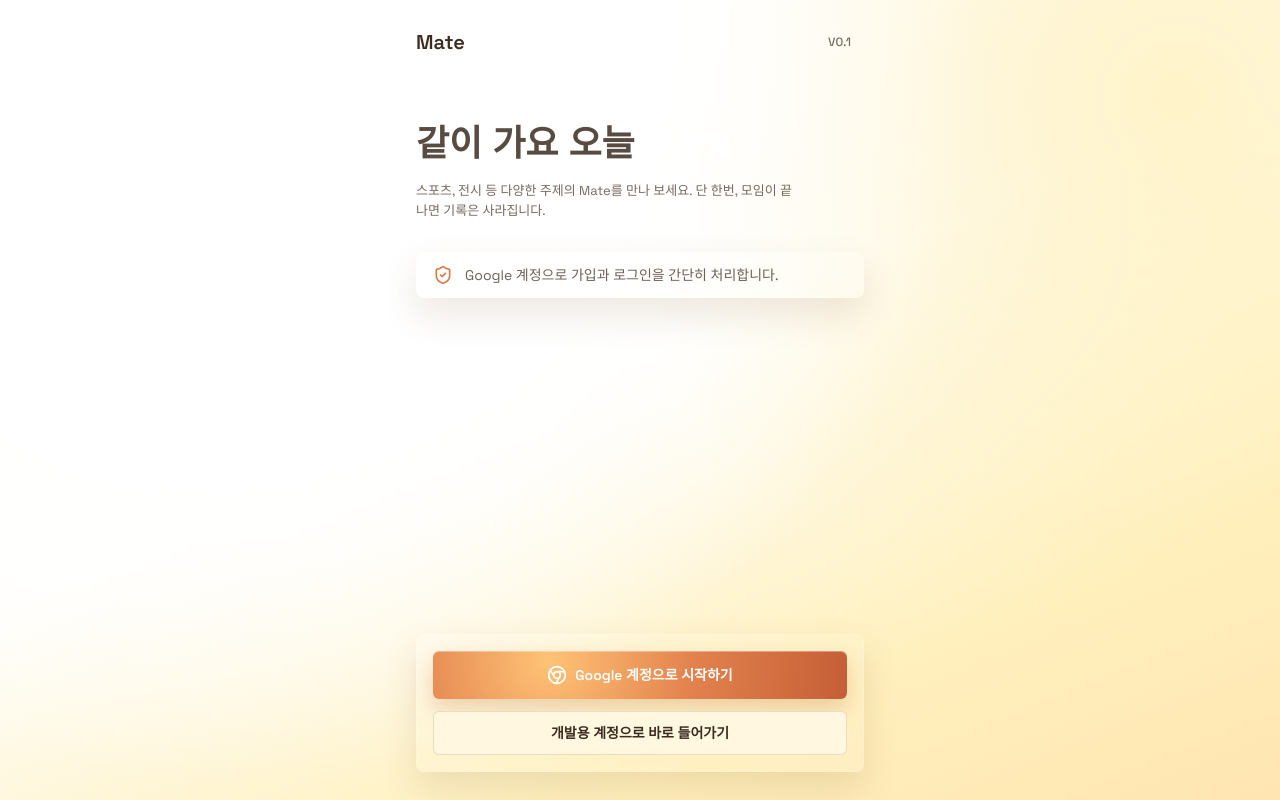
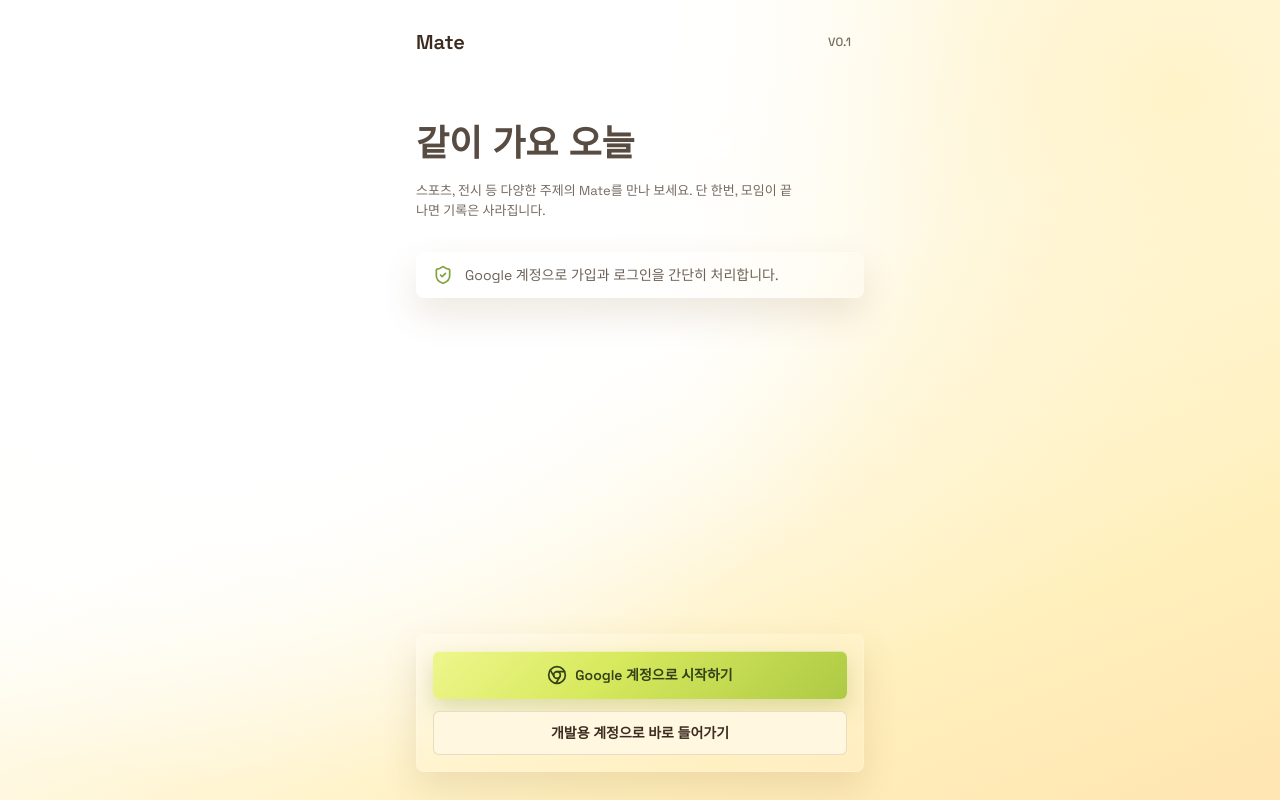
Before and after one commit to banddal/mate, a Next.js app: page /login in a window 1280 px wide. Built offline with nearby package versions, Linux system fonts and the light colour scheme; no server answers.

Commit message:
Round 91: tune feed contrast and CTA palette

```diff
--- a/app/feed/page.tsx
+++ b/app/feed/page.tsx
@@ -171,7 +171,7 @@ function FeedCardItem({ card }: { card: FeedCard }) {
           </span>
         </div>
 
-        <div className="feed-card-offer flex items-start gap-2 rounded-md bg-white/70 px-3 py-2 text-[15px] font-bold leading-6">
+        <div className="feed-card-offer flex items-start gap-2 rounded-md px-3 py-2 text-[15px] font-bold leading-6">
           <Sparkles className="feed-card-meta-icon mt-1 h-4 w-4 shrink-0" aria-hidden />
           <span>{card.host_offer}</span>
         </div>
@@ -257,22 +257,22 @@ function getDeadlineVisualState(value: string) {
   const remainingHours = remainingMinutes / 60;
 
   if (remainingMinutes <= 2) {
-    return getFeedCardTone("0.94", "0.96", "0.84", "0.68");
+    return getFeedCardTone("0.99", "0.98", "0.88", "0.72");
   }
 
   if (remainingMinutes <= 10) {
-    return getFeedCardTone("0.86", "0.92", "0.78", "0.62");
+    return getFeedCardTone("0.94", "0.94", "0.82", "0.66");
   }
 
   if (remainingHours <= 1) {
-    return getFeedCardTone("0.76", "0.88", "0.72", "0.58");
+    return getFeedCardTone("0.88", "0.9", "0.76", "0.62");
   }
 
   if (remainingHours <= 24) {
-    return getFeedCardTone("0.64", "0.82", "0.66", "0.52");
+    return getFeedCardTone("0.82", "0.84", "0.68", "0.54");
   }
 
-  return getFeedCardTone("0.52", "0.74", "0.58", "0.44");
+  return getFeedCardTone("0.76", "0.78", "0.6", "0.46");
 }
 
 function getFeedCardTone(alpha: string, titleAlpha: string, textAlpha: string, mutedAlpha: string) {
--- a/app/globals.css
+++ b/app/globals.css
@@ -80,12 +80,16 @@ h1 {
 }
 
 .feed-title-accent {
-  color: #c96535;
-  text-shadow: 0 2px 10px rgba(255, 186, 105, 0.38), 0 1px 0 rgba(255, 255, 255, 0.9);
+  color: #ffffff;
+  -webkit-text-stroke: 0.45px rgba(120, 83, 36, 0.62);
+  text-shadow:
+    0 2px 10px rgba(123, 80, 32, 0.28),
+    0 1px 0 rgba(111, 75, 31, 0.6),
+    0 0 1px rgba(111, 75, 31, 0.7);
 }
 
 .feed-card-shell {
-  background-color: rgba(255, 255, 255, var(--feed-card-alpha, 0.72)) !important;
+  background-color: rgba(255, 255, 255, var(--feed-card-alpha, 0.86)) !important;
   box-shadow: 0 14px 30px rgba(118, 79, 36, 0.13), inset 0 1px 0 rgba(255, 255, 255, 0.86);
 }
 
@@ -120,13 +124,13 @@ h1 {
 }
 
 .feed-deadline-urgent {
-  background-color: rgba(225, 106, 54, 0.18);
-  color: #b84e25;
+  background-color: rgba(214, 55, 49, 0.14);
+  color: #c7352f;
 }
 
 .feed-deadline-hour {
-  background-color: rgba(226, 128, 59, 0.16);
-  color: #c25f2c;
+  background-color: rgba(214, 55, 49, 0.12);
+  color: #c43c32;
 }
 
 .feed-deadline-today {
@@ -145,6 +149,9 @@ h1 {
 }
 
 .feed-card-offer {
+  border: 1px solid rgba(87, 142, 94, 0.2);
+  background: linear-gradient(135deg, rgba(236, 251, 225, 0.96) 0%, rgba(213, 239, 204, 0.92) 52%, rgba(255, 249, 218, 0.94) 100%) !important;
+  box-shadow: inset 0 1px 0 rgba(255, 255, 255, 0.86), 0 8px 18px rgba(91, 134, 72, 0.13);
   color: var(--feed-card-text-color, rgba(59, 43, 32, 0.76));
 }
 
@@ -161,14 +168,20 @@ h1 {
 }
 
 .feed-card-meta-icon {
-  color: rgba(206, 110, 61, 0.94);
+  color: rgba(111, 157, 58, 0.94);
 }
 
 .mate-cta {
   background:
-    radial-gradient(circle at 28% 22%, rgba(255, 194, 116, 0.98) 0%, rgba(225, 125, 72, 0.96) 48%, rgba(196, 91, 51, 0.98) 100%);
-  box-shadow: 0 10px 22px rgba(181, 95, 42, 0.26), inset 0 1px 0 rgba(255, 255, 255, 0.34);
-  color: #ffffff;
+    linear-gradient(135deg, #eef68c 0%, #d7e95d 42%, #aeca45 100%);
+  box-shadow: 0 10px 22px rgba(121, 151, 43, 0.26), inset 0 1px 0 rgba(255, 255, 255, 0.5);
+  color: #344017;
+}
+
+.bottom-nav {
+  background:
+    linear-gradient(180deg, #ffffff 0%, #f7f7f3 48%, #ecece7 100%);
+  box-shadow: 0 -10px 26px rgba(97, 78, 55, 0.1), inset 0 1px 0 rgba(255, 255, 255, 0.92);
 }
 
 .feed-apply-button {
--- a/components/BottomNav.tsx
+++ b/components/BottomNav.tsx
@@ -13,7 +13,7 @@ const items = [
 
 export function BottomNav({ active }: BottomNavProps) {
   return (
-    <nav className="fixed inset-x-0 bottom-0 border-t border-line bg-white/92 px-5 pb-[calc(6px+env(safe-area-inset-bottom))] pt-1 backdrop-blur">
+    <nav className="bottom-nav fixed inset-x-0 bottom-0 border-t border-line px-5 pb-[calc(6px+env(safe-area-inset-bottom))] pt-1">
       <div className="mx-auto grid max-w-md grid-cols-3 text-center text-xs font-semibold text-ink/55">
         {items.map((item) => {
           const Icon = item.icon;
--- a/tailwind.config.ts
+++ b/tailwind.config.ts
@@ -13,10 +13,10 @@ const config: Config = {
         paper: "#fff7df",
         warm: "rgba(255,255,255,0.62)",
         line: "rgba(121,83,44,0.16)",
-        moss: "#d97848",
+        moss: "#7fa33a",
         plum: "#8b5b32",
-        sun: "#e28a3f",
-        action: "#d97848",
+        sun: "#d7bb3f",
+        action: "#7fa33a",
         google: "#00009c",
         surface: "rgba(255,255,255,0.68)"
       },
```
Also changed, not shown: 1 other file (tests, documents, lock files or other folders).
